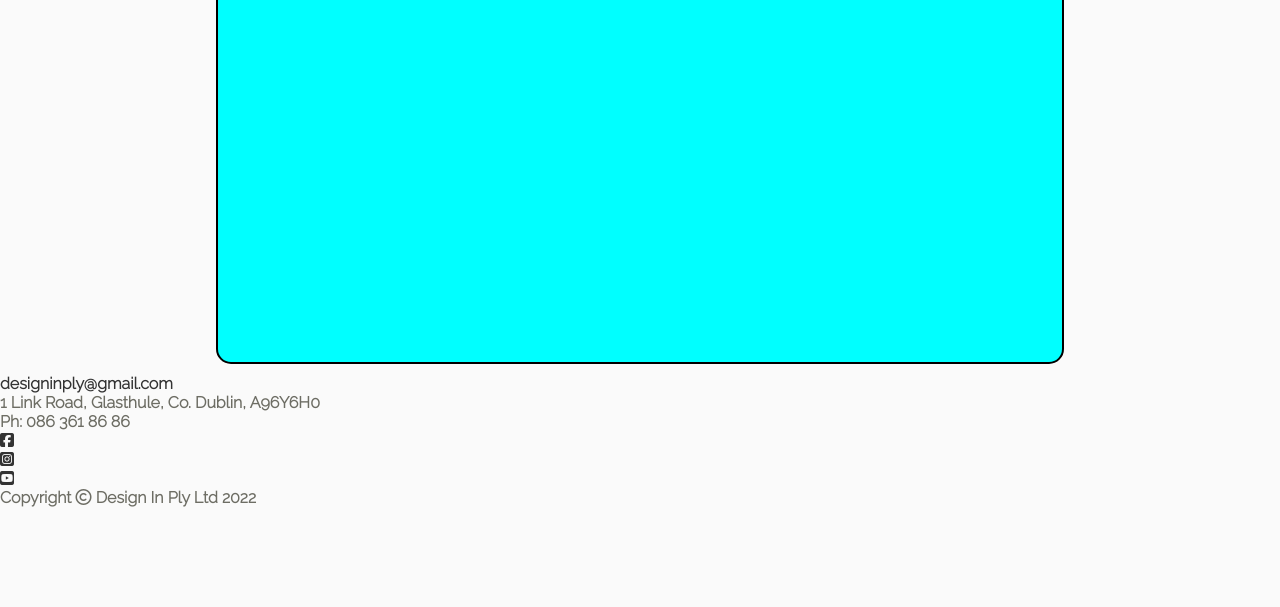
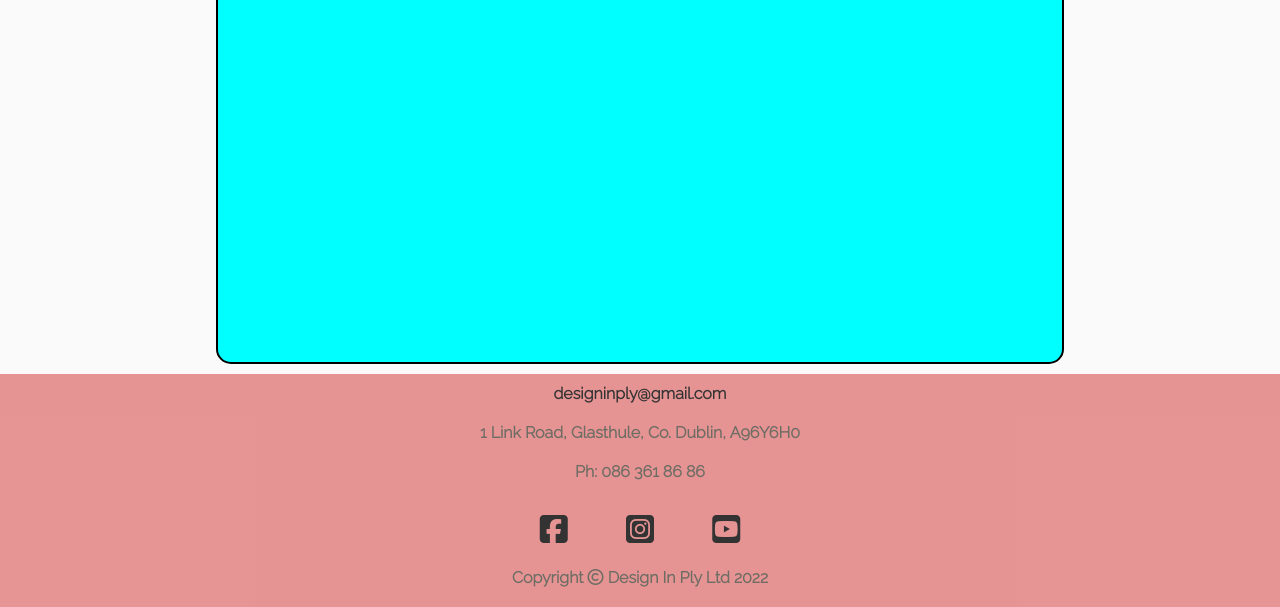
Before and after one commit to dylankane/Design-In-Ply, a plain HTML site: page index.html in a window 1280 px wide. Shown: the part 1363-1970 px from the top of the page. Before the commit the page ends 1870 px from the top, so only its background shows below. Drawn offline with nearby package versions, Linux system fonts and the light colour scheme.

Commit message:
Add styles to footer, space out elements to improve visual apperance within the footer

```diff
--- a/assets/css/style.css
+++ b/assets/css/style.css
@@ -30,6 +30,10 @@ h1, h2, h3 {
 a {
     text-decoration: none;
     color: var(--dark-grey)
+}
+
+p {
+    text-align: center;
 }
 
 /* header*/
@@ -111,9 +115,35 @@ header {
     height: 400px;
 }
 
-
+/*
 #what-why-para {
     text-align: center;
+} */
+
+/* footer*/
+
+#footer {
+    background-color: var(--pink);
+    width: 100%;
 }
 
-/* footer*/
+#footer-contact {
+    margin-bottom: 20px;
+}
+#footer-contact > p {
+    padding: 10px
+}
+
+#socials > li {
+    display: inline;
+    font-size: 2em;
+    padding: 25px;
+}
+ #socials {
+    text-align: center;
+
+ }
+
+ #copyright {
+    padding: 20px;
+ }
--- a/index.html
+++ b/index.html
@@ -63,7 +63,7 @@
         </section>
     </main>
     <footer id="footer">
-        <div>
+        <div id="footer-contact">
             <p><a href ="mailto:designinply@gmail.com">designinply@gmail.com</a></p>
                 <p>1 Link Road, Glasthule, Co. Dublin, A96Y6H0</p>
                 <p>Ph: 086 361 86 86</p>
@@ -82,8 +82,8 @@
                      arial-label="visit our youtube channel(opens in new tab)"><i class="fa-brands fa-square-youtube"></i></i></a>
                 </li>
             </ul>
-        <div>
-                <p>Copyright <span><i class="fa-regular fa-copyright"></i></span> Design In Ply Ltd 2022</p>
+        <div id="copyright">
+            <p>Copyright <span><i class="fa-regular fa-copyright"></i></span> Design In Ply Ltd 2022</p>
         </div>
     </footer>
         <script src="https://kit.fontawesome.com/d11678a87a.js" crossorigin="anonymous"></script>
```
